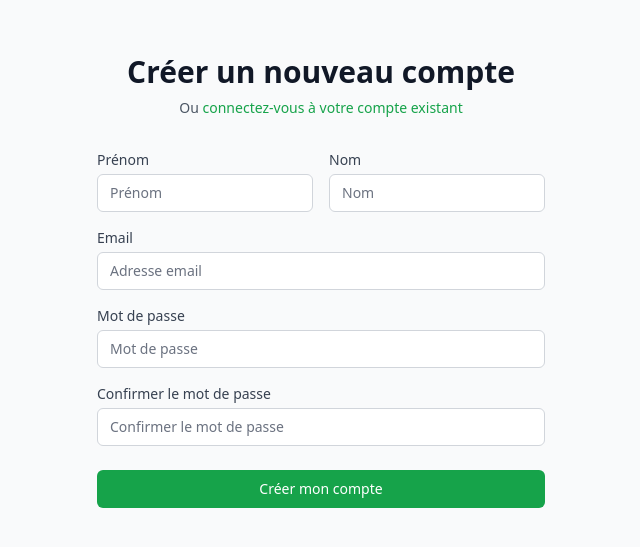
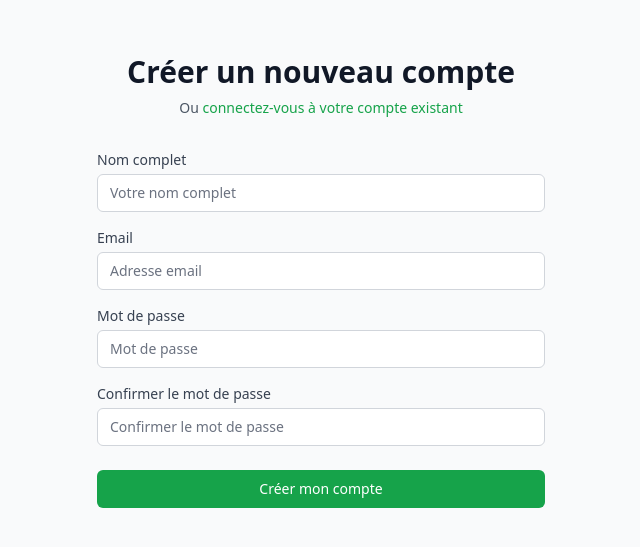
Before and after one commit to diezo76/whatsorder, a Next.js app in the folder apps/web/: page /register in a window 1280 px wide. Shown: the part 131-678 px from the top of the page, without its empty margins (319-959 px from the left). Built offline with nearby package versions, Linux system fonts and the light colour scheme.

Commit message:
fix: Update auth routes to match Prisma schema (name instead of firstName/lastName)

```diff
--- a/apps/web/app/(auth)/register/page.tsx
+++ b/apps/web/app/(auth)/register/page.tsx
@@ -11,8 +11,7 @@ const registerSchema = z.object({
   email: z.string().email('Email invalide'),
   password: z.string().min(6, 'Le mot de passe doit contenir au moins 6 caractères'),
   confirmPassword: z.string(),
-  firstName: z.string().min(2, 'Le prénom doit contenir au moins 2 caractères').optional(),
-  lastName: z.string().min(2, 'Le nom doit contenir au moins 2 caractères').optional(),
+  name: z.string().min(2, 'Le nom doit contenir au moins 2 caractères'),
 }).refine((data) => data.password === data.confirmPassword, {
   message: 'Les mots de passe ne correspondent pas',
   path: ['confirmPassword'],
@@ -41,8 +40,7 @@ export default function RegisterPage() {
       await registerUser(
         data.email,
         data.password,
-        data.firstName,
-        data.lastName
+        data.name
       );
       router.push('/dashboard');
     } catch (err: any) {
@@ -73,35 +71,19 @@ export default function RegisterPage() {
             </div>
           )}
           <div className="space-y-4">
-            <div className="grid grid-cols-2 gap-4">
             <div>
-                <label htmlFor="firstName" className="block text-sm font-medium text-gray-700">
-                  Prénom
+              <label htmlFor="name" className="block text-sm font-medium text-gray-700">
+                Nom complet
               </label>
               <input
-                  {...register('firstName')}
+                {...register('name')}
                 type="text"
                 className="mt-1 appearance-none relative block w-full px-3 py-2 border border-gray-300 placeholder-gray-500 text-gray-900 rounded-md focus:outline-none focus:ring-green-500 focus:border-green-500 sm:text-sm"
-                  placeholder="Prénom"
+                placeholder="Votre nom complet"
               />
-                {errors.firstName && (
-                  <p className="mt-1 text-sm text-red-600">{errors.firstName.message}</p>
+              {errors.name && (
+                <p className="mt-1 text-sm text-red-600">{errors.name.message}</p>
               )}
-              </div>
-              <div>
-                <label htmlFor="lastName" className="block text-sm font-medium text-gray-700">
-                  Nom
-                </label>
-                <input
-                  {...register('lastName')}
-                  type="text"
-                  className="mt-1 appearance-none relative block w-full px-3 py-2 border border-gray-300 placeholder-gray-500 text-gray-900 rounded-md focus:outline-none focus:ring-green-500 focus:border-green-500 sm:text-sm"
-                  placeholder="Nom"
-                />
-                {errors.lastName && (
-                  <p className="mt-1 text-sm text-red-600">{errors.lastName.message}</p>
-                )}
-              </div>
             </div>
             <div>
               <label htmlFor="email" className="block text-sm font-medium text-gray-700">
--- a/apps/web/app/api/auth/login/route.ts
+++ b/apps/web/app/api/auth/login/route.ts
@@ -47,14 +47,6 @@ export async function POST(request: Request) {
       );
     }
 
-    // Vérifier si l'utilisateur est actif
-    if (!user.isActive) {
-      return NextResponse.json(
-        { success: false, error: 'Account is disabled' },
-        { status: 403 }
-      );
-    }
-
     // Générer le token JWT
     const token = jwt.sign(
       {
@@ -74,8 +66,6 @@ export async function POST(request: Request) {
         id: user.id,
         email: user.email,
         name: user.name,
-        firstName: user.firstName,
-        lastName: user.lastName,
         role: user.role,
         restaurantId: user.restaurantId,
       },
--- a/apps/web/app/api/auth/me/route.ts
+++ b/apps/web/app/api/auth/me/route.ts
@@ -69,21 +69,12 @@ export async function GET(request: Request) {
       );
     }
 
-    if (!user.isActive) {
-      return NextResponse.json(
-        { success: false, error: 'Account is disabled' },
-        { status: 403 }
-      );
-    }
-
     return NextResponse.json({
       success: true,
       user: {
         id: user.id,
         email: user.email,
         name: user.name,
-        firstName: user.firstName,
-        lastName: user.lastName,
         role: user.role,
         restaurantId: user.restaurantId,
         restaurant: user.restaurant,
--- a/apps/web/app/api/auth/register/route.ts
+++ b/apps/web/app/api/auth/register/route.ts
@@ -14,7 +14,7 @@ export const dynamic = 'force-dynamic';
 export async function POST(request: Request) {
   try {
     const body = await request.json();
-    const { email, password, firstName, lastName, phone, restaurantName } = body;
+    const { email, password, name, firstName, lastName, phone, restaurantName } = body;
 
     if (!email || !password) {
       return NextResponse.json(
@@ -45,8 +45,11 @@ export async function POST(request: Request) {
     // Hash du mot de passe
     const hashedPassword = await bcrypt.hash(password, 12);
 
+    // Construire le nom complet
+    const fullName = name || (firstName && lastName ? `${firstName} ${lastName}` : firstName || email.split('@')[0]);
+
     // Générer un slug unique pour le restaurant
-    const baseSlug = (restaurantName || `${firstName || 'user'}-restaurant`)
+    const baseSlug = (restaurantName || `${fullName}-restaurant`)
       .toLowerCase()
       .replace(/[^a-z0-9]+/g, '-')
       .replace(/(^-|-$)/g, '');
@@ -54,27 +57,24 @@ export async function POST(request: Request) {
 
     // Créer l'utilisateur et le restaurant en transaction
     const result = await prisma.$transaction(async (tx) => {
-      // Créer le restaurant
+      // Créer le restaurant (phone est requis dans le schéma)
       const restaurant = await tx.restaurant.create({
         data: {
-          name: restaurantName || `${firstName || 'Mon'} Restaurant`,
+          name: restaurantName || `${fullName} Restaurant`,
           slug: uniqueSlug,
-          currency: 'EUR',
+          phone: phone || '0000000000', // Valeur par défaut si non fourni
+          currency: 'EGP',
         },
       });
 
-      // Créer l'utilisateur
+      // Créer l'utilisateur (schéma: name requis, pas firstName/lastName/isActive)
       const user = await tx.user.create({
         data: {
           email: email.toLowerCase(),
           password: hashedPassword,
-          firstName,
-          lastName,
-          name: firstName && lastName ? `${firstName} ${lastName}` : firstName || email.split('@')[0],
-          phone,
+          name: fullName,
           role: 'OWNER',
           restaurantId: restaurant.id,
-          isActive: true,
         },
       });
 
@@ -100,8 +100,6 @@ export async function POST(request: Request) {
         id: result.user.id,
         email: result.user.email,
         name: result.user.name,
-        firstName: result.user.firstName,
-        lastName: result.user.lastName,
         role: result.user.role,
         restaurantId: result.restaurant.id,
       },
--- a/apps/web/contexts/AuthContext.tsx
+++ b/apps/web/contexts/AuthContext.tsx
@@ -7,7 +7,7 @@ interface AuthContextType {
   user: User | null;
   loading: boolean;
   login: (email: string, password: string) => Promise<void>;
-  register: (email: string, password: string, firstName?: string, lastName?: string) => Promise<void>;
+  register: (email: string, password: string, name?: string) => Promise<void>;
   logout: () => void;
   isAuthenticated: boolean;
 }
@@ -42,12 +42,8 @@ export function AuthProvider({ children }: { children: ReactNode }) {
         // Vérifier que le token est toujours valide
         authApi.me()
           .then(({ user }) => {
-            const adaptedUser = {
-              ...user,
-              name: user.name || (user.firstName && user.lastName ? `${user.firstName} ${user.lastName}` : user.firstName || user.email),
-            };
-            setUser(adaptedUser);
-            localStorage.setItem('user', JSON.stringify(adaptedUser));
+            setUser(user);
+            localStorage.setItem('user', JSON.stringify(user));
           })
           .catch(() => {
             // Token invalide, déconnecter
@@ -65,40 +61,28 @@ export function AuthProvider({ children }: { children: ReactNode }) {
 
   const login = async (email: string, password: string) => {
     const { user, token } = await authApi.login({ email, password });
-    // Adapter le format pour compatibilité
-    const adaptedUser = {
-      ...user,
-      name: user.name || (user.firstName && user.lastName ? `${user.firstName} ${user.lastName}` : user.firstName || user.email),
-    };
     if (typeof window !== 'undefined') {
       localStorage.setItem('token', token);
-      localStorage.setItem('user', JSON.stringify(adaptedUser));
+      localStorage.setItem('user', JSON.stringify(user));
     }
-    setUser(adaptedUser);
+    setUser(user);
   };
 
   const register = async (
     email: string,
     password: string,
-    firstName?: string,
-    lastName?: string
+    name?: string
   ) => {
     const { user, token } = await authApi.register({
       email,
       password,
-      firstName,
-      lastName,
+      name,
     });
-    // Adapter le format pour compatibilité
-    const adaptedUser = {
-      ...user,
-      name: user.name || (user.firstName && user.lastName ? `${user.firstName} ${user.lastName}` : user.firstName || user.email),
-    };
     if (typeof window !== 'undefined') {
       localStorage.setItem('token', token);
-      localStorage.setItem('user', JSON.stringify(adaptedUser));
+      localStorage.setItem('user', JSON.stringify(user));
     }
-    setUser(adaptedUser);
+    setUser(user);
   };
 
   return (
```
Also changed, not shown: apps/web/lib/auth.ts (+2 -5 lines). Lines whose indentation alone changed are shown as unchanged.
